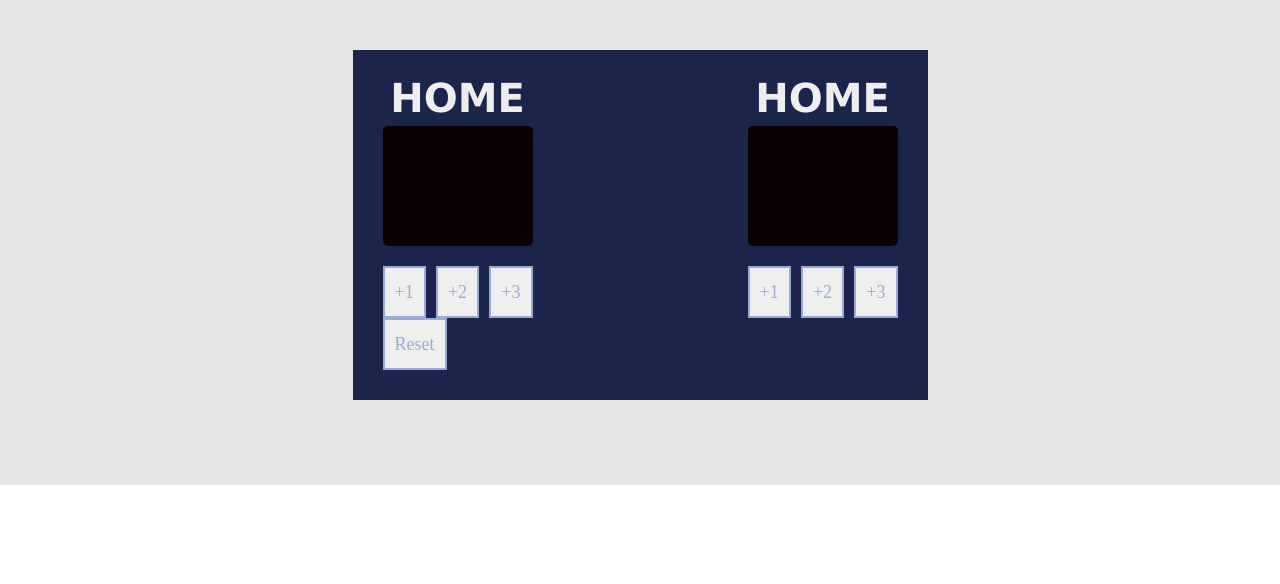
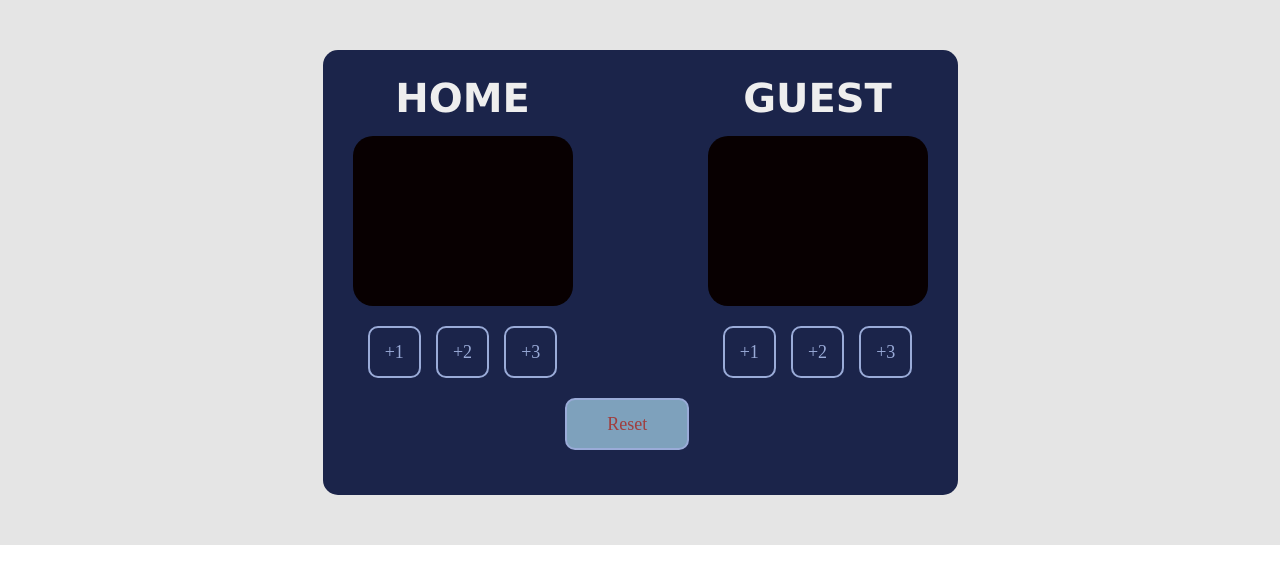
Before and after one commit to AntoninaVi/score-tablo, a plain HTML site: page index.html in a window 1280 px wide. Drawn offline with Linux system fonts and the light colour scheme; a web font is replaced by a local one.

Commit message:
completed

```diff
--- a/index.html
+++ b/index.html
@@ -15,19 +15,21 @@
             <div class="tablo">
                 <div class="screens">
                     <div class="screen">
-                        <h1>HOME</h1>
+                        <h1>home</h1>
                         <div class="box">
                             <span id="num1"></span>
-                            <span id="sum"></span></div>
+                            <span id="sum"></span>
+                        </div>
                         <div class="buttons">
                             <button onclick="add1()">+1</button>
                             <button onclick="add2()">+2</button>
                             <button onclick="add3()">+3</button>
+
                         </div>
                     </div>
 
                     <div class="screen">
-                        <h1>HOME</h1>
+                        <h1>guest</h1>
                         <div class="box">
                             <span id="num2"></span>
                             <span id="guest"></span></div>
@@ -38,7 +40,7 @@
                         </div>
                     </div>
                 </div>
-                <button id="reset" onclick="reset">Reset</button>
+                <button id="reset" onclick="reset()">Reset</button>
             </div>
         </div>
     </div>
--- a/index.js
+++ b/index.js
@@ -50,10 +50,10 @@ function addthree() {
 }
 console.log(num2)
 
-function reset(){
-    sumEL = 0
-    guest = 0
+function reset() {
+    num1 = 0
+    num2 = 0
     sumEL.textContent = num1
     guest.textContent = num2
-
 }
+console.log(sumEL)
--- a/style.css
+++ b/style.css
@@ -24,16 +24,16 @@ body {
     background: #e5e5e5;
     padding: 50px;
 }
-.container {
-    width: 575px;
-    height: 385px;
+
+.tablo {
     max-width: 100%;
     margin-left: auto;
     margin-right: auto;
-}
-.tablo {
+    width: 575px;
+    height: 385px;
     padding: 30px 30px;
     background-color: #1b244a;
+    border-radius: 15px;
 }
 h1 {
     font-family: "Verdana";
@@ -43,31 +43,31 @@ h1 {
     line-height: 36px;
     text-align: center;
     color: #eeeeee;
-    margin-bottom: 10px;
+    margin-bottom: 20px;
+    text-transform: uppercase;
 }
 .screens {
     display: flex;
     justify-content: space-between;
 }
-.screen {
-    font-size: 50px;
+
+.box {
+    width: 200px;
+    height: 150px;
+    background: #080001;
+    border-radius: 20px;
+    font-style: normal;
     font-weight: 400;
-    font-size: 60px;
+    font-size: 90px;
     line-height: 127px;
     text-align: center;
     color: #f94f6d;
-}
-.box {
-    width: 150px;
-    height: 120px;
-    background: #080001;
-    border-radius: 5px;
-    color: #e5e5e5;
+    padding: 10px 10px;
+    margin-bottom: 20px;
 }
 .buttons {
     display: flex;
-    justify-content: space-between;
-    margin-top: 20px;
+    justify-content: space-evenly;
 }
 button {
     border: 2px solid #9aabd8;
@@ -78,5 +78,17 @@ button {
     line-height: 28px;
     text-align: center;
     color: #9aabd8;
-    padding: 10px 10px;
+    background-color: #1b244a;
+    padding: 10px 15px;
+    border-radius: 10px;
 }
+#reset {
+    position: relative;
+    left: 37%;
+    margin-top: 20px;
+    padding: 10px 40px;
+    border-radius: 10px;
+    position: relative;
+    color: #a03e3e;
+    background-color: #7ea1bc;
+}
```
Also changed, not shown: img/bg.jpeg (added), 1 other file.
